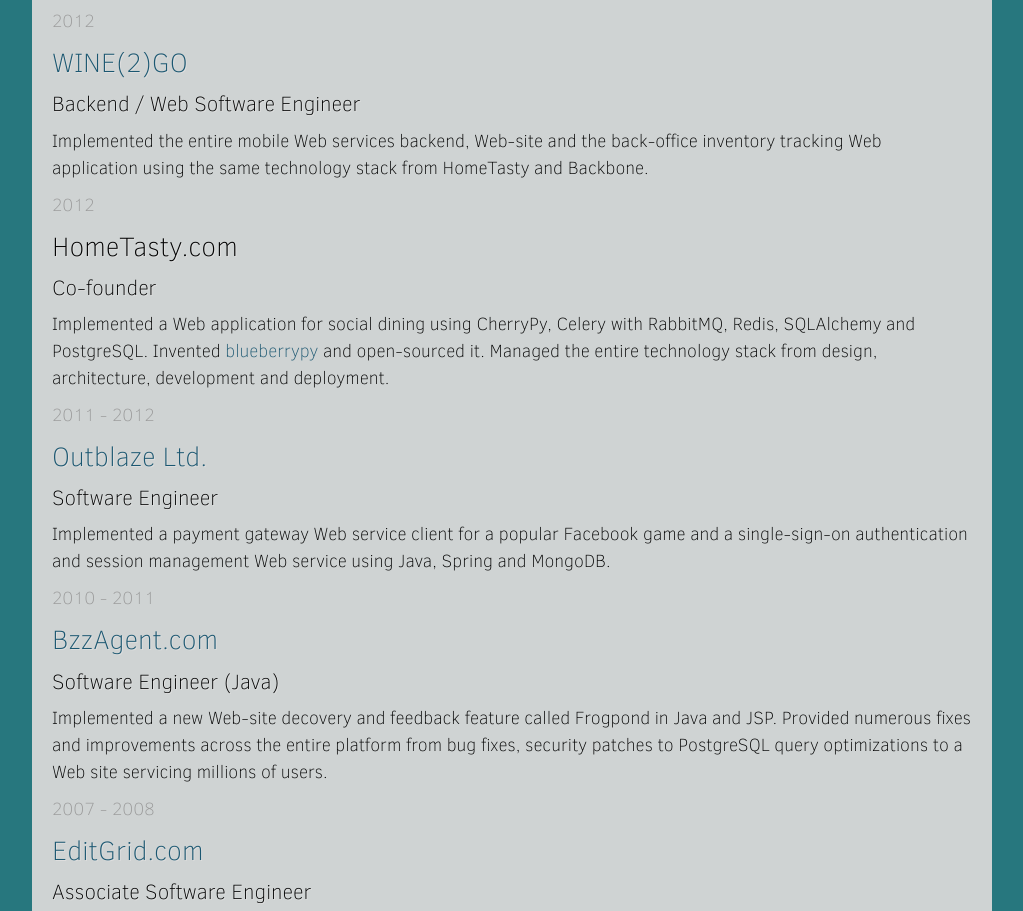
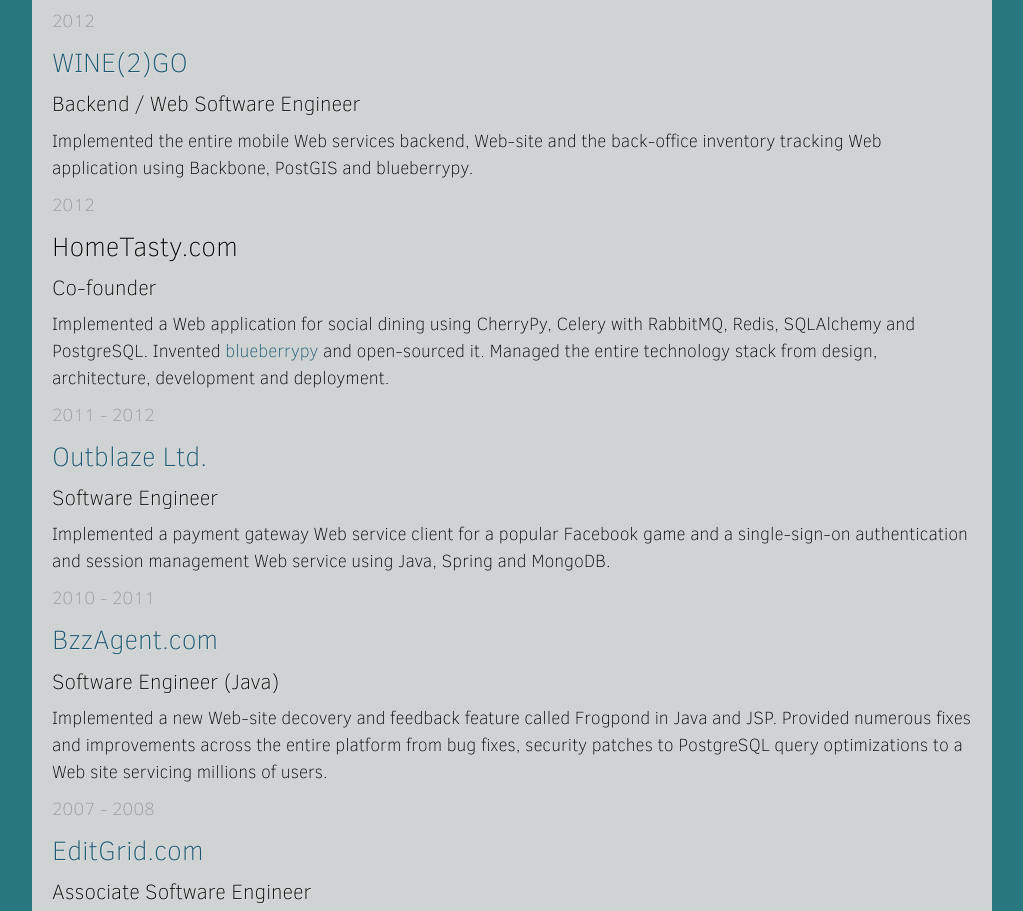
Before and after one commit to wyuenho/wyuenho.github.io, a plain HTML site: page index.html in a window 1280 px wide. Shown: the part 1429-2340 px from the top of the page, without its empty margins (128-1151 px from the left). Drawn offline with Linux system fonts and the light colour scheme.

Commit message:
Update wine2go tech stack

```diff
--- a/index.html
+++ b/index.html
@@ -96,8 +96,7 @@
         <h3 class="position">Backend / Web Software Engineer</h3>
         <p class="description">Implemented the entire mobile Web services
           backend, Web-site and the back-office inventory tracking Web
-          application using the same technology stack from HomeTasty and
-          Backbone.</p>
+          application using Backbone, PostGIS and blueberrypy.</p>
         <p class="tenure">2012</p>
 
         <h2 class="organization">HomeTasty.com</h2>
```
